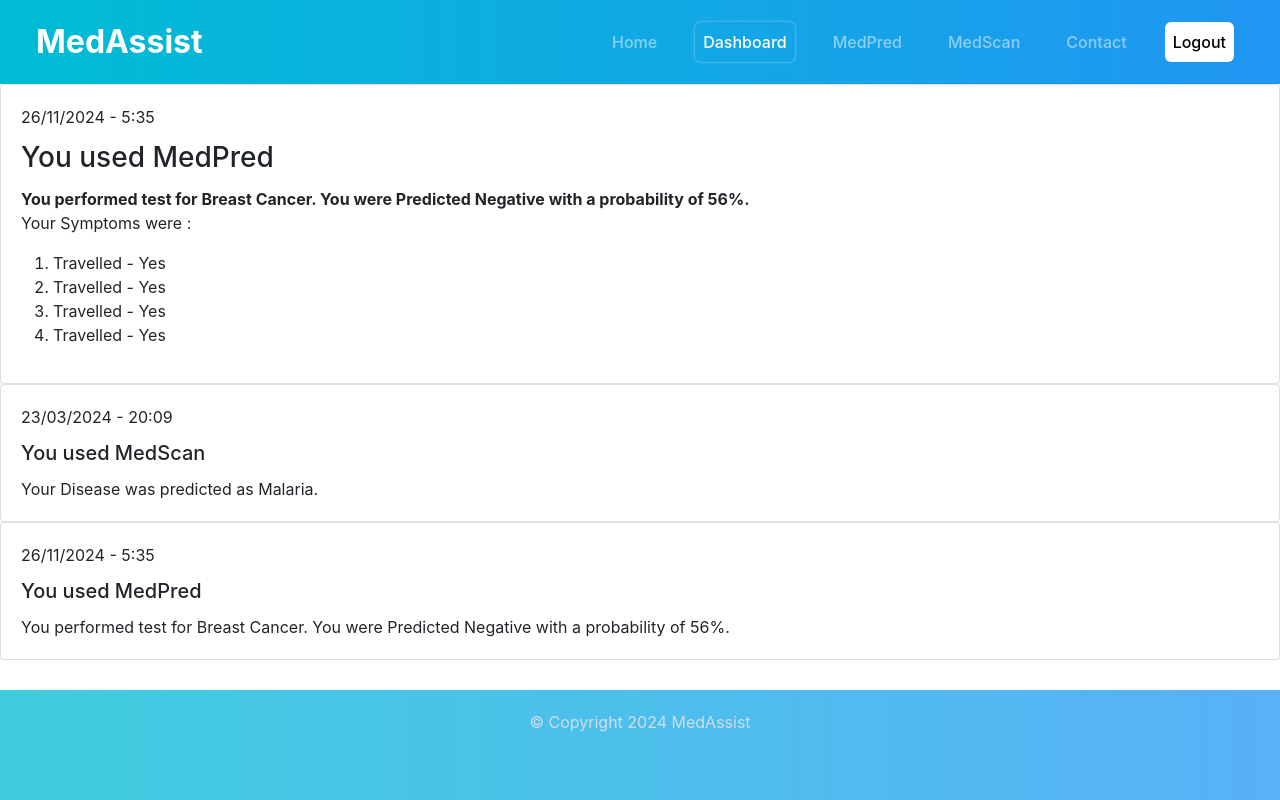
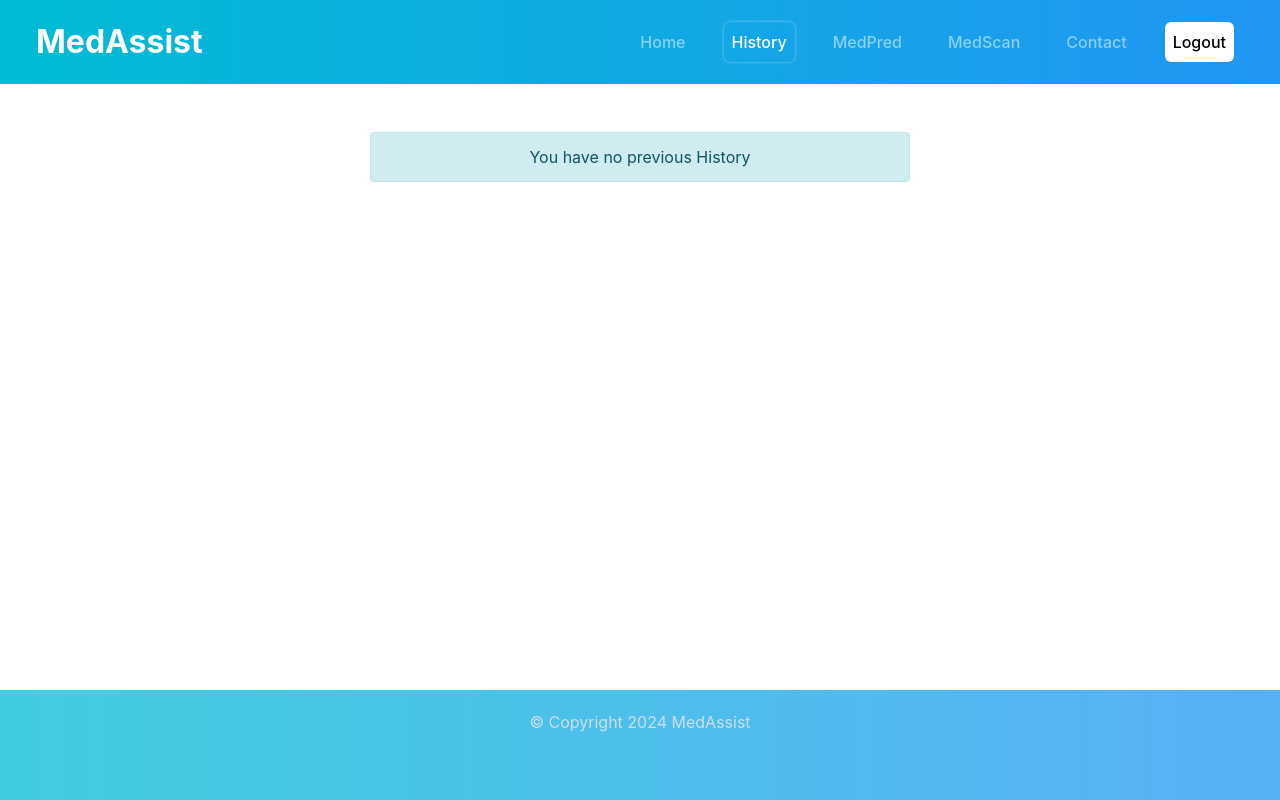
Before and after one commit to sanch-18/Med-Assist, a Django app: page /dashboard/ in a window 1280 px wide. Run offline with Django 5.2, Linux system fonts and the light colour scheme; a user stored in the database is signed in; data comes from the database, SQL or seed files in the repository; both versions use the stored data as it was after the commit; parts of the project's set-up code (start-up, migrations or seed data) failed here and were passed over; some libraries are stand-ins or nearby versions.

Commit message:
History Tab - Done

```diff
--- a/KJSIT/KJSIT/settings.py
+++ b/KJSIT/KJSIT/settings.py
@@ -106,7 +106,7 @@ AUTH_PASSWORD_VALIDATORS = [
 
 LANGUAGE_CODE = 'en-us'
 
-TIME_ZONE = 'UTC'
+TIME_ZONE = 'Asia/Kolkata'
 
 USE_I18N = True
 
--- a/KJSIT/main/admin.py
+++ b/KJSIT/main/admin.py
@@ -1,7 +1,8 @@
 from django.contrib import admin
 
 # Register your models here.
-from .models import Person, Contact_info
+from .models import Person, Contact_info, History
 
 admin.site.register(Person)
 admin.site.register(Contact_info)
+admin.site.register(History)
--- /dev/null
+++ b/KJSIT/main/data_conversion.py
@@ -0,0 +1,16 @@
+def conversion(hist):
+    params = {}
+    rec = []
+    for record in hist:
+        obj = [
+            record['timestamp'],
+            record['app'],
+            record['disease'],
+            record['result'],
+            record['probability'],
+        ]
+        rec.append(obj)
+    rec.reverse()
+    sz = len(rec)
+    params = {'records' : rec, 'size' : sz}
+    return params
--- a/KJSIT/main/templates/Header_medpred.html
+++ b/KJSIT/main/templates/Header_medpred.html
@@ -11,7 +11,7 @@
         <a class="{% if request.path == '/' %} active {% endif %} nav-link" href="/">Home</a>
       </li>
       <li>
-        <a class="{% if request.path == '/dashboard/' %} active {% endif %} nav-link" href="/dashboard">Dashboard</a>
+        <a class="{% if request.path == '/dashboard/' %} active {% endif %} nav-link" href="/dashboard">History</a>
       </li>
       <li>
         <a class="{% if request.path == '/medpred/' %} active {% endif %} nav-link" href="/medpred">MedPred</a>
--- a/KJSIT/main/templates/dashboard.html
+++ b/KJSIT/main/templates/dashboard.html
@@ -18,36 +18,40 @@ MedPred | Test for diseases in the most effective way
     {% if user.is_authenticated %}
     {% include 'Header_medpred.html' %}
 
+    <!-- <h1>{{ x }}</h1> -->
+    {% if size == 0 %}
+        <div class="container mt-5">
+            <div class="row justify-content-center">
+                <div class="col-md-6">
+                    <div class="alert alert-info text-center" role="alert">
+                        You have no previous History
+                    </div>
+                </div>
+            </div>
+        </div>
+    {% endif %}
+
+    {% for record in records %}
+        {% if record.1 == 'MedPred' %}
             <div class="card">
                 <div class="card-body">
-            <p class="card-title">26/11/2024 - 5:35</p>
-            <h3 class="card-title">You used MedPred</h5>
-            <b class="card-text">You performed test for Breast Cancer. You were Predicted Negative with a probability of 56%.</b>
-            <p>Your Symptoms were : </p>
-            <ol>
-                <li>Travelled - Yes</li>
-                <li>Travelled - Yes</li>
-                <li>Travelled - Yes</li>
-                <li>Travelled - Yes</li>
-            </ol>
+                    <p class="card-title">{{record.0}}</p>
+                    <h3 class="card-title">You used {{record.1}}</h5>
+                    <p class="card-text">You performed test for {{record.2}}. You were Predicted {{record.3}} with a probability of {{record.4}}%.</p>
                 </div>
             </div>
-
+        {% else %}
             <div class="card">
                 <div class="card-body">
-            <p class="card-title">23/03/2024 - 20:09</p>
-            <h5 class="card-title">You used MedScan</h5>
-            <p class="card-text">Your Disease was predicted as Malaria.</p>
+                    <p class="card-title">{{record.0}}</p>
+                    <h3 class="card-title">You used {{record.1}}</h5>
+                    <p class="card-text">You were predicted {{record.3}} for {{record.2}}</p>
                 </div>
             </div>
+        {% endif %}
 
-    <div class="card">
-        <div class="card-body">
-            <p class="card-title">26/11/2024 - 5:35</p>
-            <h5 class="card-title">You used MedPred</h5>
-            <p class="card-text">You performed test for Breast Cancer. You were Predicted Negative with a probability of 56%.</p>
-        </div>
-    </div>
+
+    {% endfor %}
 
     {% include 'Footer_medpred.html' %}
     {%else%}
--- a/KJSIT/main/views.py
+++ b/KJSIT/main/views.py
@@ -4,7 +4,8 @@ from django.contrib.auth.models import User
 from django.contrib.auth import authenticate,login,logout
 from joblib import load
 
-from .models import Person, Contact_info
+from .models import Person, Contact_info, History
+from .data_conversion import conversion
 
 
 covid_model = load('./main/Models/Covid.joblib')
@@ -13,10 +14,6 @@ diabetes_model=load('./main/Models/Diabetes.joblib')
 breast_cancer_model=load('./main/Models/Breast-Cancer.joblib')
 low_end_model = load('./main/Models/Low_End.joblib')
 
-# def medscentry(request):
-#     return render(request, 'medScan_low.html')
-
-
 def intro(request):
     return render(request, 'introduction.html')
 
@@ -24,9 +21,10 @@ def home(request):
     return render(request, 'home.html')
 
 def dashboard(request):
-    return render(request, 'dashboard.html')
+    user = request.user
+    hist = History.objects.filter(person=user).values()
+    return render(request, 'dashboard.html', conversion(hist))
 
-# Create your views here.
 def handlesignup(request):
     if request.method=='POST':
         fname=request.POST.get('fname')
@@ -41,7 +39,15 @@ def handlesignup(request):
         profile=Person(username=username, email=email)
         profile.save()
         messages.success(request, "Your account has been created successfully")
-        return redirect('login')
+        user=authenticate(username=username,password=pass1)
+        if user is not None:
+            login(request, user)
+            # print("user is logged in")
+            messages.success(request, "Logged In!")
+            return redirect("intro")
+        else:
+            messages.error(request, "Invalid Credentials, please try again")
+            return redirect("login")
     return render(request, 'signup.html')
 
 def userlogin(request):
@@ -118,6 +124,7 @@ def diabetes_result(request):
         features=[gender,age,hypertension, heart_disease,bmi, hba, glucose, current, ever, former, never, noinfo]
         y_pred = diabetes_model.predict([features])[0]
         diabetes_prob=diabetes_model.predict_proba([features])[0]
+        prob = 0
         if y_pred==0:
             result_diabetes="You have Diabetes"
             prob = round(diabetes_prob[0]*100, 2)
@@ -129,7 +136,14 @@ def diabetes_result(request):
             prob = round(diabetes_prob[1]*100, 2)
             if prob>80:
                 disease="Congratulations! You're safe and healthy"
-
+        resu = ''
+        if(y_pred==0):
+            resu = 'positive'
+        else:
+            resu = 'negative'
+        user = request.user
+        ins = History(app= "MedPred", disease="diabetes", result= resu, probability = prob, person=user)
+        ins.save()
         return render(request, 'result.html',{'result':result_diabetes, 'probability': prob, 'disea':disease})
 
 def heart_result(request):
@@ -149,6 +163,7 @@ def heart_result(request):
         array=[age, gender,chestpain, Blood_Pressure, cholesterol,0,0, heart_rate, angina, st,0, vessels,thal]
         y_pred = heart_disease_model.predict([array])[0]
         heart_prob = heart_disease_model.predict_proba([array])[0]
+        prob = 0
         if y_pred==0:
             result_heart="You don't have Heart Disease"
             prob = round(heart_prob[0]*100, 2)
@@ -160,6 +175,14 @@ def heart_result(request):
             if prob>80:
                 disease="We advice you to consult a doctor and get yourself checked immediately"
 
+        resu = ''
+        if(y_pred==0):
+            resu = 'positive'
+        else:
+            resu = 'negative'
+        user = request.user
+        ins = History(app= "MedPred", disease="Covid", result= resu, probability = prob, person=user)
+        ins.save()
         return render(request, 'result.html',{'result':result_heart, 'probability': prob, 'disea': disease})
 
 def cancer_result(request):
@@ -176,6 +199,7 @@ def cancer_result(request):
         predictors = [0,texture_mean,0, 0, 0, 0,0,0,0,0,0,0,0,mean_cell_area_rate,0, cell_compactness,0,0,0,0,0,0, worst_cell_texture_rate,0, worst_cell_area_rate, worst_cell_smooth_rate,0, worst_cell_concavity, worst_concave_points,0]
         y_pred = breast_cancer_model.predict([predictors])[0]
         cancer_prob = breast_cancer_model.predict_proba([predictors])[0]
+        prob = 0
         if y_pred == 0:
             result_cancer="You don't have Breast Cancer"
             prob=round(cancer_prob[0]*100, 2)
@@ -187,6 +211,14 @@ def cancer_result(request):
             if prob>80:
                 disease="We advice you to consult a doctor and get yourself checked immediately"
 
+        resu = ''
+        if(y_pred==0):
+            resu = 'positive'
+        else:
+            resu = 'negative'
+        user = request.user
+        ins = History(app= "MedPred", disease="Covid", result= resu, probability = prob, person=user)
+        ins.save()
         return render(request, 'result.html',{'result': result_cancer, "probability": prob, 'disea':disease})
 
 def covid_result(request):
@@ -206,6 +238,7 @@ def covid_result(request):
         features =[Gender, age, fever, cough, runnynose, musclesore, Pneumonia, Diarrhea, Lung, travel,0]
         y_pred = covid_model.predict([features])[0]
         covid_prob=covid_model.predict_proba([features])[0]
+        prob = 0
         if y_pred == 0:
             result_covid = "You don't have Covid-19 disease"
             prob = round(covid_prob[0]*100, 2)
@@ -216,7 +249,14 @@ def covid_result(request):
             prob = round(covid_prob[1]*100, 2)
             if prob>80:
                 disease="We advice you to consult a doctor and get yourself checked immediately"
-
+        resu = ''
+        if(y_pred==0):
+            resu = 'positive'
+        else:
+            resu = 'negative'
+        user = request.user
+        ins = History(app= "MedPred", disease="Covid", result= resu, probability = prob, person=user)
+        ins.save()
         return render(request, 'result.html', {'result' : result_covid, 'probability':prob, 'disea':disease})
 
 
@@ -376,6 +416,11 @@ def medscresults(request):
         y_pred = low_end_model.predict([features])[0]
         index = diseases.index(y_pred)
 
+        resu = 'positive'
+        user = request.user
+        ins = History(app= "MedScan", disease=y_pred, result= resu, probability = 100, person=user)
+        ins.save()
+
         diseases_str = "Disease: " + y_pred
         symptoms_str = "Symptoms: " + symptoms[index][0] + ", " + symptoms[index][1] + ", " + symptoms[index][2]
         treatments_str = "Treatments: " + treatments[index][0] + ", " + treatments[index][1] + ", " + treatments[index][2]
```
Also changed, not shown: KJSIT/main/models.py (+15 -2 lines), KJSIT/db.sqlite3, KJSIT/main/migrations/0006_history.py (added), KJSIT/main/migrations/0007_alter_history_timestamp.py (added), KJSIT/main/migrations/0008_alter_history_person_alter_history_timestamp.py (added). Lines whose indentation alone changed are shown as unchanged.
